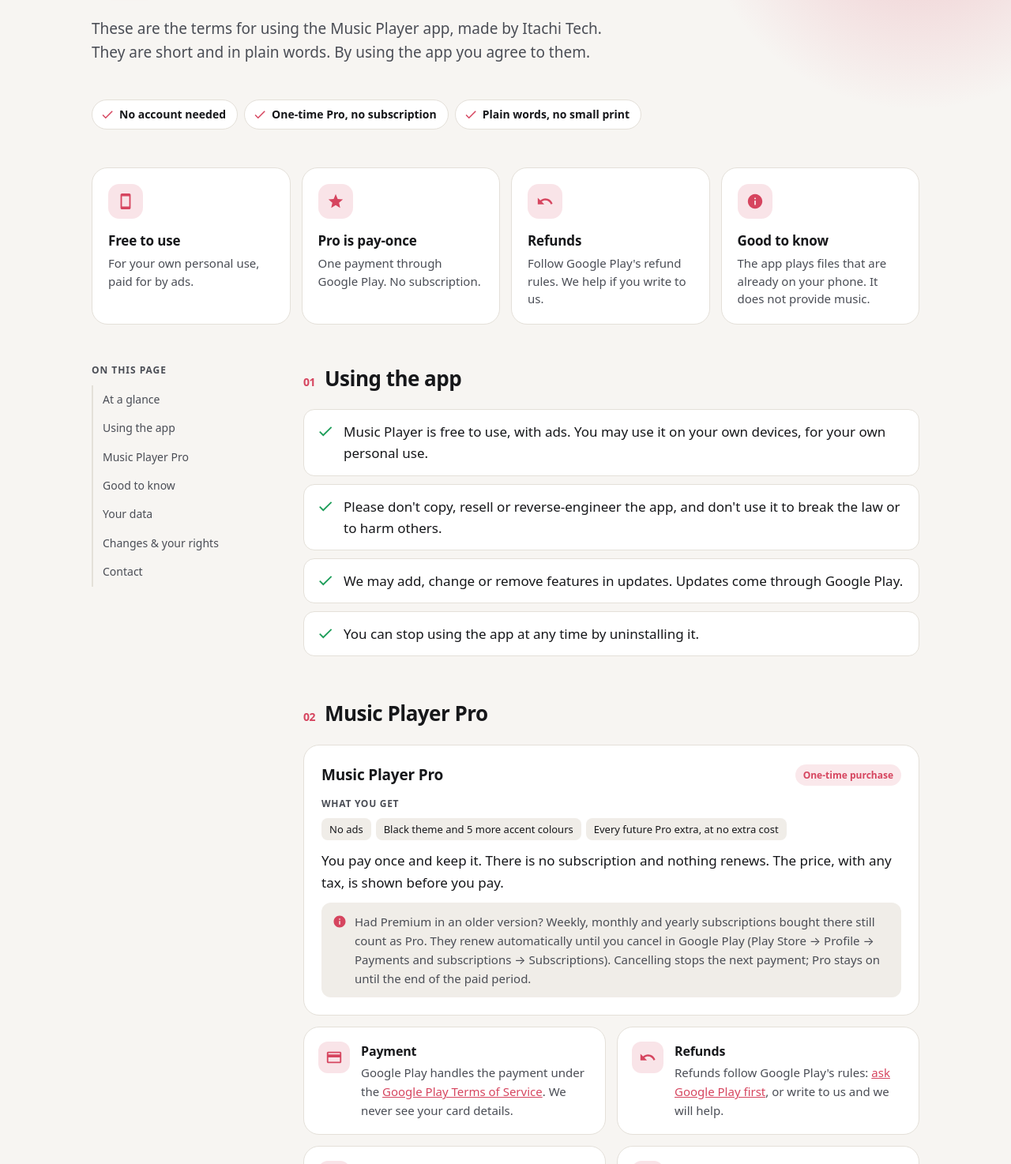
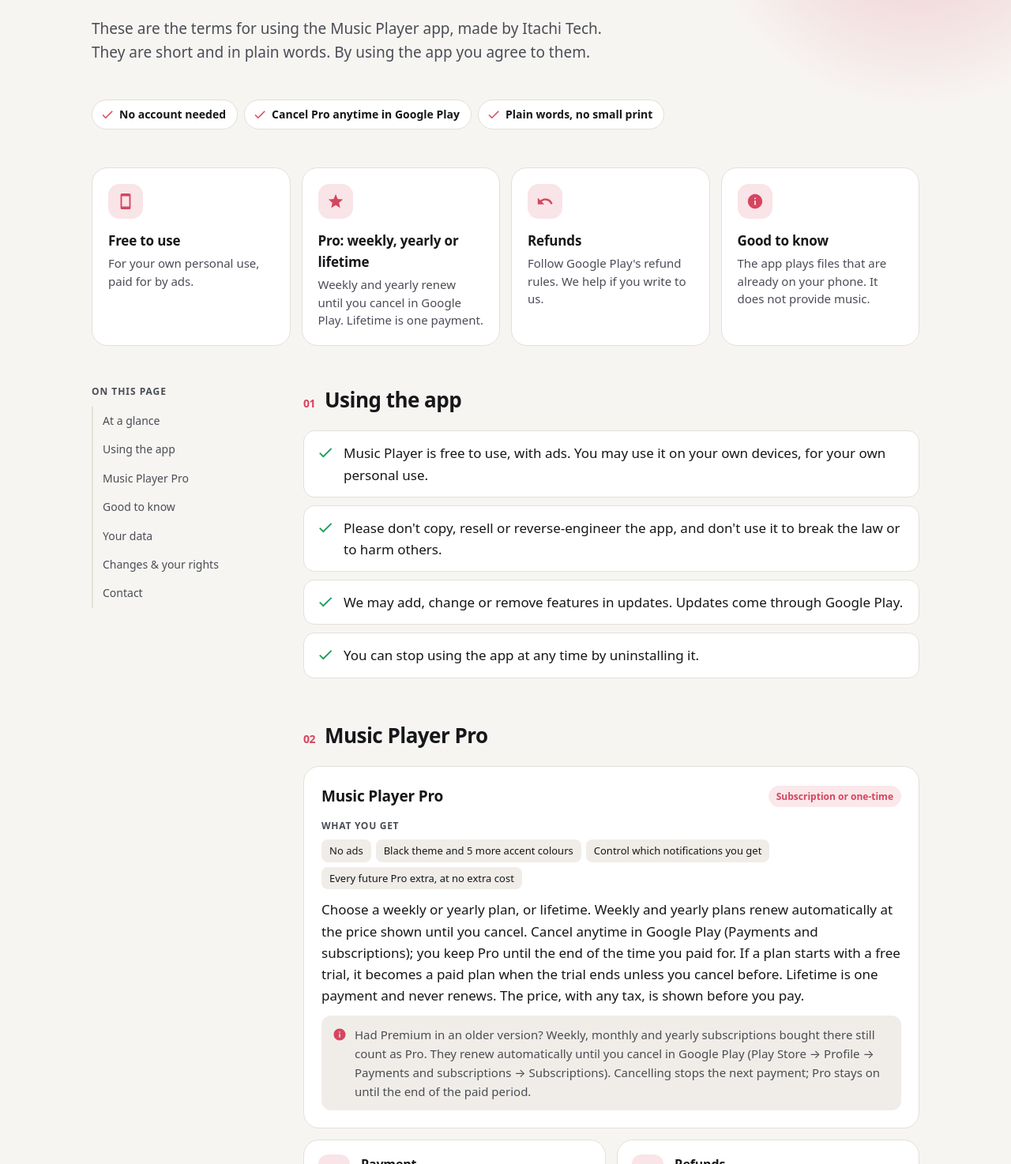
Before and after one commit to itachitech16/itachitech16.github.io, a plain HTML site: page music-player/terms/index.html in a window 1280 px wide. Shown: the part 260-1734 px from the top of the page at 79% size. Drawn offline with Linux system fonts and the light colour scheme.

Commit message:
Music Player terms: weekly, yearly and lifetime Pro

```diff
--- a/music-player/terms/index.html
+++ b/music-player/terms/index.html
@@ -157,19 +157,19 @@ footer a{color:var(--ink-2)}
     <div class="meta">Offline music and video player · Last updated: 11 November 2026</div>
   </div>
   <p class="lead">These are the terms for using the Music Player app, made by Itachi Tech. They are short and in plain words. By using the app you agree to them.</p>
-  <div class="pills" style="flex-basis:100%"><span class="pill"><svg class="ic" viewBox="0 0 24 24" aria-hidden="true"><path d="M9 16.2 4.8 12l-1.4 1.4L9 19 21 7l-1.4-1.4L9 16.2z"/></svg>No account needed</span><span class="pill"><svg class="ic" viewBox="0 0 24 24" aria-hidden="true"><path d="M9 16.2 4.8 12l-1.4 1.4L9 19 21 7l-1.4-1.4L9 16.2z"/></svg>One-time Pro, no subscription</span><span class="pill"><svg class="ic" viewBox="0 0 24 24" aria-hidden="true"><path d="M9 16.2 4.8 12l-1.4 1.4L9 19 21 7l-1.4-1.4L9 16.2z"/></svg>Plain words, no small print</span></div>
+  <div class="pills" style="flex-basis:100%"><span class="pill"><svg class="ic" viewBox="0 0 24 24" aria-hidden="true"><path d="M9 16.2 4.8 12l-1.4 1.4L9 19 21 7l-1.4-1.4L9 16.2z"/></svg>No account needed</span><span class="pill"><svg class="ic" viewBox="0 0 24 24" aria-hidden="true"><path d="M9 16.2 4.8 12l-1.4 1.4L9 19 21 7l-1.4-1.4L9 16.2z"/></svg>Cancel Pro anytime in Google Play</span><span class="pill"><svg class="ic" viewBox="0 0 24 24" aria-hidden="true"><path d="M9 16.2 4.8 12l-1.4 1.4L9 19 21 7l-1.4-1.4L9 16.2z"/></svg>Plain words, no small print</span></div>
 </div></div>
 
 <main class="wrap">
-  <div class="glance" id="glance"><div class="g"><div class="bubble"><svg class="ic" viewBox="0 0 24 24" aria-hidden="true"><path d="M17 1H7C5.9 1 5 1.9 5 3v18c0 1.1.9 2 2 2h10c1.1 0 2-.9 2-2V3c0-1.1-.9-2-2-2zm0 18H7V5h10v14z"/></svg></div><h3>Free to use</h3><p>For your own personal use, paid for by ads.</p></div><div class="g"><div class="bubble"><svg class="ic" viewBox="0 0 24 24" aria-hidden="true"><path d="M12 17.3 18.2 21l-1.6-7 5.4-4.7-7.2-.6L12 2 9.2 8.7 2 9.3 7.4 14l-1.6 7z"/></svg></div><h3>Pro is pay-once</h3><p>One payment through Google Play. No subscription.</p></div><div class="g"><div class="bubble"><svg class="ic" viewBox="0 0 24 24" aria-hidden="true"><path d="M12.5 8c-2.6 0-5 1-6.9 2.6L2 7v9h9l-3.6-3.6C8.8 11.2 10.5 10.5 12.5 10.5c3.5 0 6.5 2.3 7.6 5.5l2.4-.8C21.1 11 17.1 8 12.5 8z"/></svg></div><h3>Refunds</h3><p>Follow Google Play&#x27;s refund rules. We help if you write to us.</p></div><div class="g"><div class="bubble"><svg class="ic" viewBox="0 0 24 24" aria-hidden="true"><path d="M12 2C6.5 2 2 6.5 2 12s4.5 10 10 10 10-4.5 10-10S17.5 2 12 2zm1 15h-2v-6h2v6zm0-8h-2V7h2v2z"/></svg></div><h3>Good to know</h3><p>The app plays files that are already on your phone. It does not provide music.</p></div></div>
+  <div class="glance" id="glance"><div class="g"><div class="bubble"><svg class="ic" viewBox="0 0 24 24" aria-hidden="true"><path d="M17 1H7C5.9 1 5 1.9 5 3v18c0 1.1.9 2 2 2h10c1.1 0 2-.9 2-2V3c0-1.1-.9-2-2-2zm0 18H7V5h10v14z"/></svg></div><h3>Free to use</h3><p>For your own personal use, paid for by ads.</p></div><div class="g"><div class="bubble"><svg class="ic" viewBox="0 0 24 24" aria-hidden="true"><path d="M12 17.3 18.2 21l-1.6-7 5.4-4.7-7.2-.6L12 2 9.2 8.7 2 9.3 7.4 14l-1.6 7z"/></svg></div><h3>Pro: weekly, yearly or lifetime</h3><p>Weekly and yearly renew until you cancel in Google Play. Lifetime is one payment.</p></div><div class="g"><div class="bubble"><svg class="ic" viewBox="0 0 24 24" aria-hidden="true"><path d="M12.5 8c-2.6 0-5 1-6.9 2.6L2 7v9h9l-3.6-3.6C8.8 11.2 10.5 10.5 12.5 10.5c3.5 0 6.5 2.3 7.6 5.5l2.4-.8C21.1 11 17.1 8 12.5 8z"/></svg></div><h3>Refunds</h3><p>Follow Google Play&#x27;s refund rules. We help if you write to us.</p></div><div class="g"><div class="bubble"><svg class="ic" viewBox="0 0 24 24" aria-hidden="true"><path d="M12 2C6.5 2 2 6.5 2 12s4.5 10 10 10 10-4.5 10-10S17.5 2 12 2zm1 15h-2v-6h2v6zm0-8h-2V7h2v2z"/></svg></div><h3>Good to know</h3><p>The app plays files that are already on your phone. It does not provide music.</p></div></div>
   <div class="layout">
     <nav class="toc"><b>On this page</b><a href="#glance">At a glance</a><a href="#use">Using the app</a><a href="#pro">Music Player Pro</a><a href="#know">Good to know</a><a href="#data">Your data</a><a href="#other">Changes &amp; your rights</a><a href="#contact">Contact</a></nav>
     <div>
       <section id="use"><h2><span class="n">01</span>Using the app</h2><ul class="checks"><li><svg class="ic" viewBox="0 0 24 24" aria-hidden="true"><path d="M9 16.2 4.8 12l-1.4 1.4L9 19 21 7l-1.4-1.4L9 16.2z"/></svg><span>Music Player is free to use, with ads. You may use it on your own devices, for your own personal use.</span></li><li><svg class="ic" viewBox="0 0 24 24" aria-hidden="true"><path d="M9 16.2 4.8 12l-1.4 1.4L9 19 21 7l-1.4-1.4L9 16.2z"/></svg><span>Please don&#x27;t copy, resell or reverse-engineer the app, and don&#x27;t use it to break the law or to harm others.</span></li><li><svg class="ic" viewBox="0 0 24 24" aria-hidden="true"><path d="M9 16.2 4.8 12l-1.4 1.4L9 19 21 7l-1.4-1.4L9 16.2z"/></svg><span>We may add, change or remove features in updates. Updates come through Google Play.</span></li><li><svg class="ic" viewBox="0 0 24 24" aria-hidden="true"><path d="M9 16.2 4.8 12l-1.4 1.4L9 19 21 7l-1.4-1.4L9 16.2z"/></svg><span>You can stop using the app at any time by uninstalling it.</span></li></ul></section>
       <section id="pro"><h2><span class="n">02</span>Music Player Pro</h2>
-        <div class="card" style="margin-bottom:14px"><div class="head"><h3>Music Player Pro</h3><span class="tag">One-time purchase</span></div>
-          <p class="lbl">What you get</p><div class="chips"><span class="chip">No ads</span><span class="chip">Black theme and 5 more accent colours</span><span class="chip">Every future Pro extra, at no extra cost</span></div>
-          <p>You pay once and keep it. There is no subscription and nothing renews. The price, with any tax, is shown before you pay.</p><div class="note"><svg class="ic" viewBox="0 0 24 24" aria-hidden="true"><path d="M12 2C6.5 2 2 6.5 2 12s4.5 10 10 10 10-4.5 10-10S17.5 2 12 2zm1 15h-2v-6h2v6zm0-8h-2V7h2v2z"/></svg><span>Had Premium in an older version? Weekly, monthly and yearly subscriptions bought there still count as Pro. They renew automatically until you cancel in Google Play (Play Store → Profile → Payments and subscriptions → Subscriptions). Cancelling stops the next payment; Pro stays on until the end of the paid period.</span></div></div>
+        <div class="card" style="margin-bottom:14px"><div class="head"><h3>Music Player Pro</h3><span class="tag">Subscription or one-time</span></div>
+          <p class="lbl">What you get</p><div class="chips"><span class="chip">No ads</span><span class="chip">Black theme and 5 more accent colours</span><span class="chip">Control which notifications you get</span><span class="chip">Every future Pro extra, at no extra cost</span></div>
+          <p>Choose a weekly or yearly plan, or lifetime. Weekly and yearly plans renew automatically at the price shown until you cancel. Cancel anytime in Google Play (Payments and subscriptions); you keep Pro until the end of the time you paid for. If a plan starts with a free trial, it becomes a paid plan when the trial ends unless you cancel before. Lifetime is one payment and never renews. The price, with any tax, is shown before you pay.</p><div class="note"><svg class="ic" viewBox="0 0 24 24" aria-hidden="true"><path d="M12 2C6.5 2 2 6.5 2 12s4.5 10 10 10 10-4.5 10-10S17.5 2 12 2zm1 15h-2v-6h2v6zm0-8h-2V7h2v2z"/></svg><span>Had Premium in an older version? Weekly, monthly and yearly subscriptions bought there still count as Pro. They renew automatically until you cancel in Google Play (Play Store → Profile → Payments and subscriptions → Subscriptions). Cancelling stops the next payment; Pro stays on until the end of the paid period.</span></div></div>
         <div class="choices">
           <div class="card"><div class="bubble"><svg class="ic" viewBox="0 0 24 24" aria-hidden="true"><path d="M20 4H4c-1.1 0-2 .9-2 2v12c0 1.1.9 2 2 2h16c1.1 0 2-.9 2-2V6c0-1.1-.9-2-2-2zm0 14H4v-6h16v6zm0-10H4V6h16v2z"/></svg></div><div><h3>Payment</h3><p>Google Play handles the payment under the <a href="https://play.google.com/about/play-terms/" rel="noopener">Google Play Terms of Service</a>. We never see your card details.</p></div></div>
           <div class="card"><div class="bubble"><svg class="ic" viewBox="0 0 24 24" aria-hidden="true"><path d="M12.5 8c-2.6 0-5 1-6.9 2.6L2 7v9h9l-3.6-3.6C8.8 11.2 10.5 10.5 12.5 10.5c3.5 0 6.5 2.3 7.6 5.5l2.4-.8C21.1 11 17.1 8 12.5 8z"/></svg></div><div><h3>Refunds</h3><p>Refunds follow Google Play's rules: <a href="https://support.google.com/googleplay/answer/2479637" rel="noopener">ask Google Play first</a>, or write to us and we will help.</p></div></div>
```
